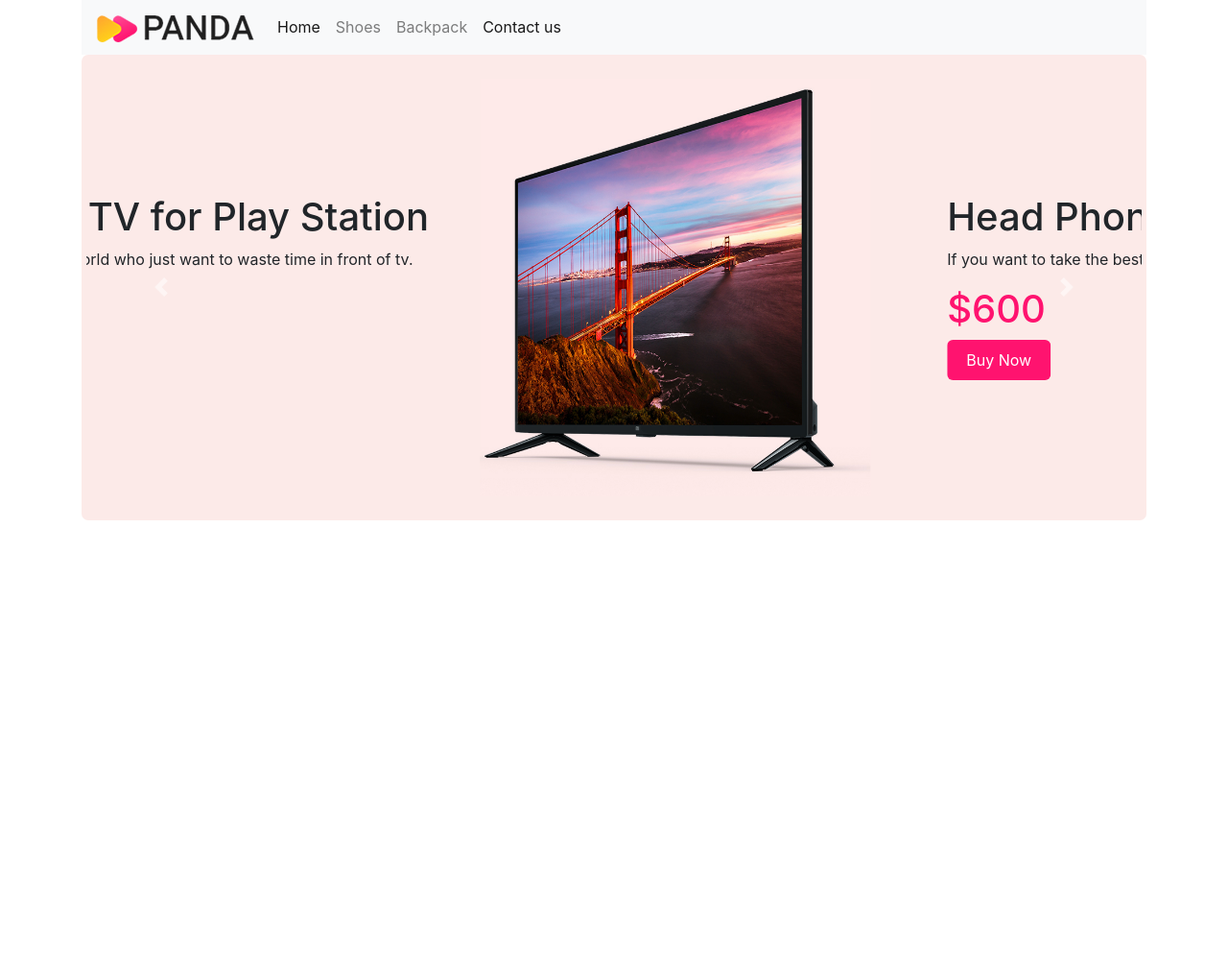
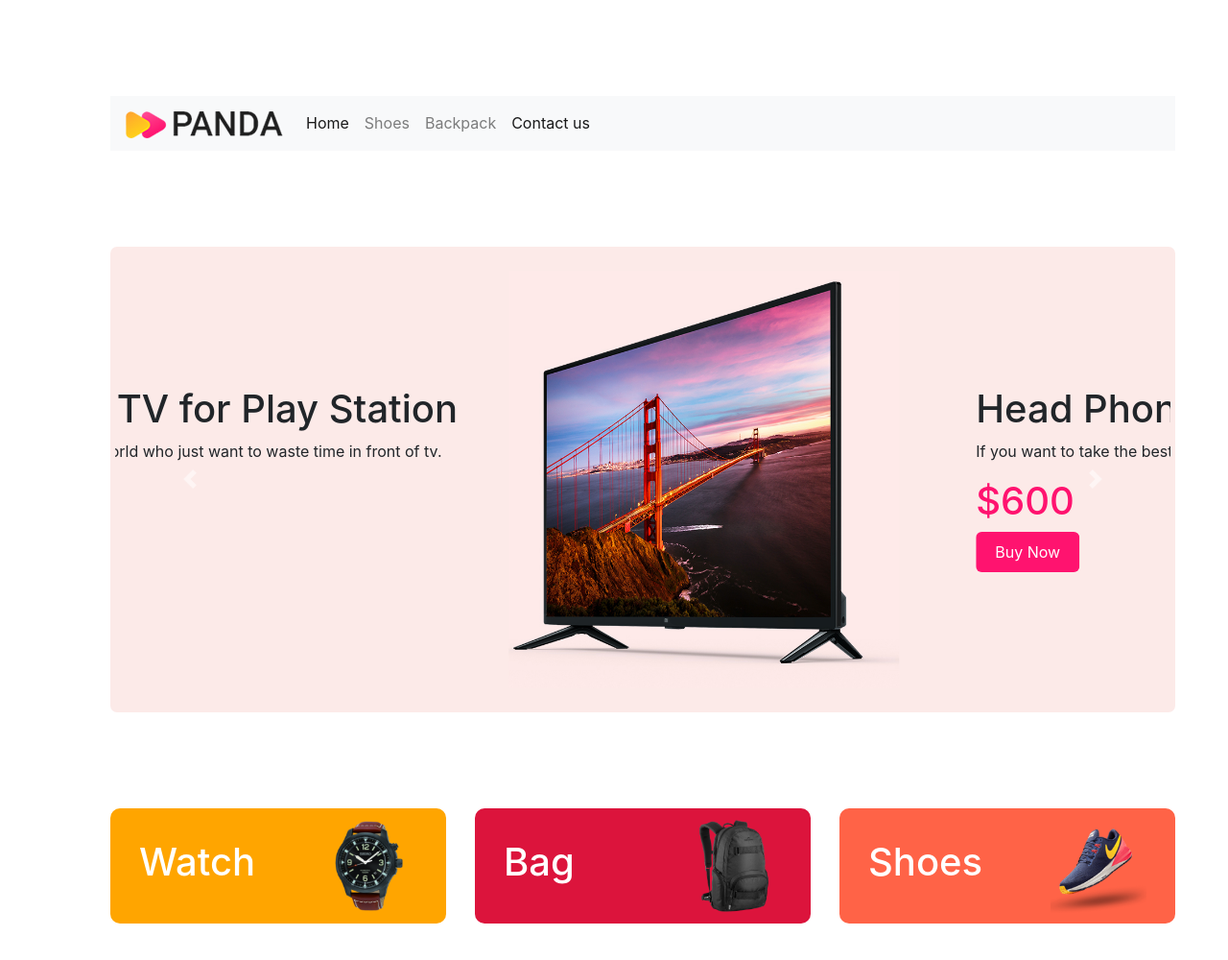
Before and after one commit to Gifari007/Panda-commerce-by-bootstarp, a plain HTML site: page index.html in a window 1280 px wide. Shown: the whole page at 96% size. Before the commit the page ends 800 px from the top, so only its background shows below. Drawn offline with nearby package versions, Linux system fonts and the light colour scheme.

Commit message:
Second part

```diff
--- a/index.html
+++ b/index.html
@@ -95,6 +95,34 @@
 
 
 
+    <div class="container categories">
+        <div class="row">
+            <div class="col-md-4">
+                <div class="d-flex justify-content-between align-items-center cat1">
+                    <h1>Watch</h1>
+                    <img src="images/watch.png" alt="">
+                </div>
+            </div>
+            <div class="col-md-4">
+                <div class="d-flex justify-content-between align-items-center cat2">
+                    <h1>Bag</h1>
+                <img src="images/bag.png" alt="">
+            </div>
+            </div>
+            <div class="col-md-4">
+                <div class="d-flex justify-content-between align-items-center cat3">
+                    <h1>Shoes</h1>
+                <img src="images/shoes.png" alt="">
+
+            </div>
+        </div>
+    </div>
+
+
+
+
+
+
 
 
     <script src="https://code.jquery.com/jquery-3.3.1.slim.min.js" integrity="sha384-q8i/X+965DzO0rT7abK41JStQIAqVgRVzpbzo5smXKp4YfRvH+8abtTE1Pi6jizo" crossorigin="anonymous"></script>
--- a/style.css
+++ b/style.css
@@ -1,3 +1,11 @@
+.container{
+    margin: 100px;
+}
+
+
+
+
+
 .orange-bg{
     background-color: #fceae8;
     border: none;
@@ -18,7 +26,25 @@ border-radius: 6px;
 padding: 9px 20px;
 cursor: pointer;
 
-
-
+}
+.cat1, .cat2, .cat3{
+    padding: 10px 30px;
+    border-radius: 10px;
+}
+.cat1{
+    background-color: orange;
+    padding: 10px 30px;
+}
+.cat2{
+    background-color: crimson;
 
 }
+.cat3{
+    background-color: tomato;
+}
+.categories h1{
+    color: white;
+}
+.categories img{
+ width: 100px;
+}
```
